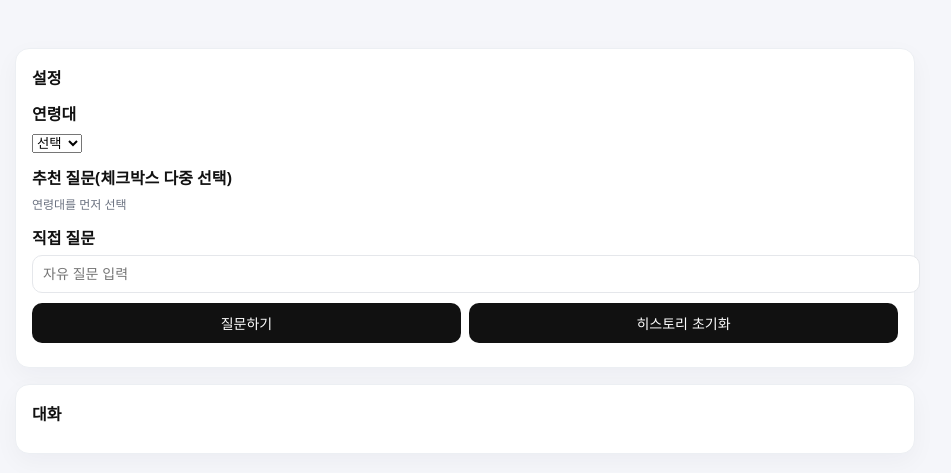
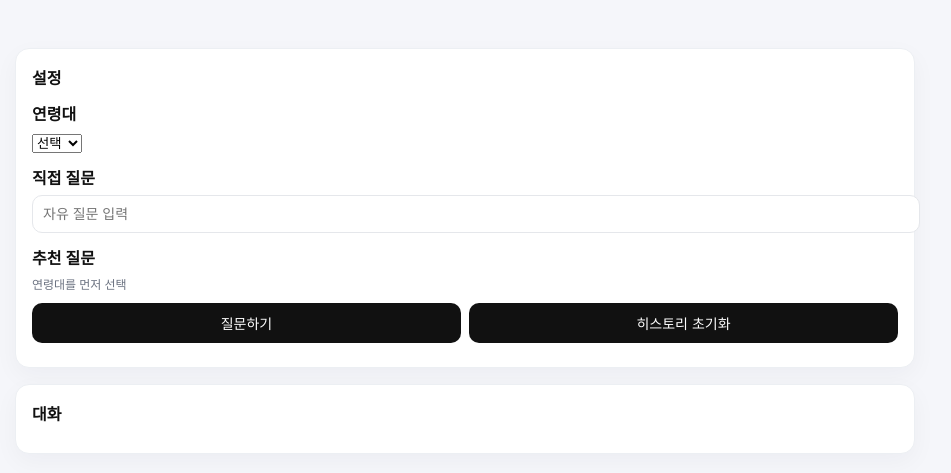
Before and after one commit to ksubdowork-bot/aibiblehelp, a plain HTML site: page index.html in a window 1280 px wide. Shown: the whole page, without its empty margins (175-1126 px from the left). Drawn offline with Linux system fonts and the light colour scheme.

Commit message:
Add files via upload

```diff
--- a/index.html
+++ b/index.html
@@ -3,7 +3,7 @@
 <head>
 <meta charset="utf-8" />
 <meta name="viewport" content="width=device-width, initial-scale=1" />
-<title>기독교인을 위한 AI </title>
+<title>-기독교인을 위한 AI-</title>
 <style>
   :root{--bg:#f5f6fa;--ink:#111;--muted:#6b7280;--card:#fff;--border:#eceff3;--shadow:0 8px 24px rgba(16,24,40,.04);--radius:14px;--gap:16px;--maxw:900px;--font:system-ui,-apple-system,Segoe UI,Roboto,sans-serif;--pill:#f2f4f7;--user:#eef0ff;--ai:#f7f7f9;--primary:#111}
   body{font-family:var(--font);background:var(--bg);color:var(--ink);margin:0}
@@ -32,15 +32,22 @@
     <div class="stack">
       <div class="card">
           <h3>설정</h3>
+
           <label>연령대</label>
           <select id="age">
             <option value="">선택</option>
-          <option>10대</option><option>20대</option><option>30대</option><option>40대</option><option>50대</option>
+            <option>10대</option><option>20대</option><option>30대</option>
+            <option>40대</option><option>50대</option>
           </select>
-        <label style="margin-top:12px">추천 질문(체크박스 다중 선택)</label>
-        <div id="qbox" class="qgrid"><div class="muted">연령대를 먼저 선택</div></div>
+
+          <!-- 1) 직접 질문을 위로 이동 -->
           <label style="margin-top:12px">직접 질문</label>
           <input id="custom" placeholder="자유 질문 입력">
+
+          <!-- 2) 프리셋 체크박스는 한 칸 안에 표시 -->
+          <label style="margin-top:12px">추천 질문</label>
+          <div id="qbox" class="qbox"><div class="muted">연령대를 먼저 선택</div></div>
+
           <div class="muted" id="personaInfo" style="margin-top:6px"></div>
           <div class="actions" style="margin-top:10px">
             <button id="ask">질문하기</button>
```
Also changed, not shown: 1 other file. Lines whose indentation alone changed are shown as unchanged.
